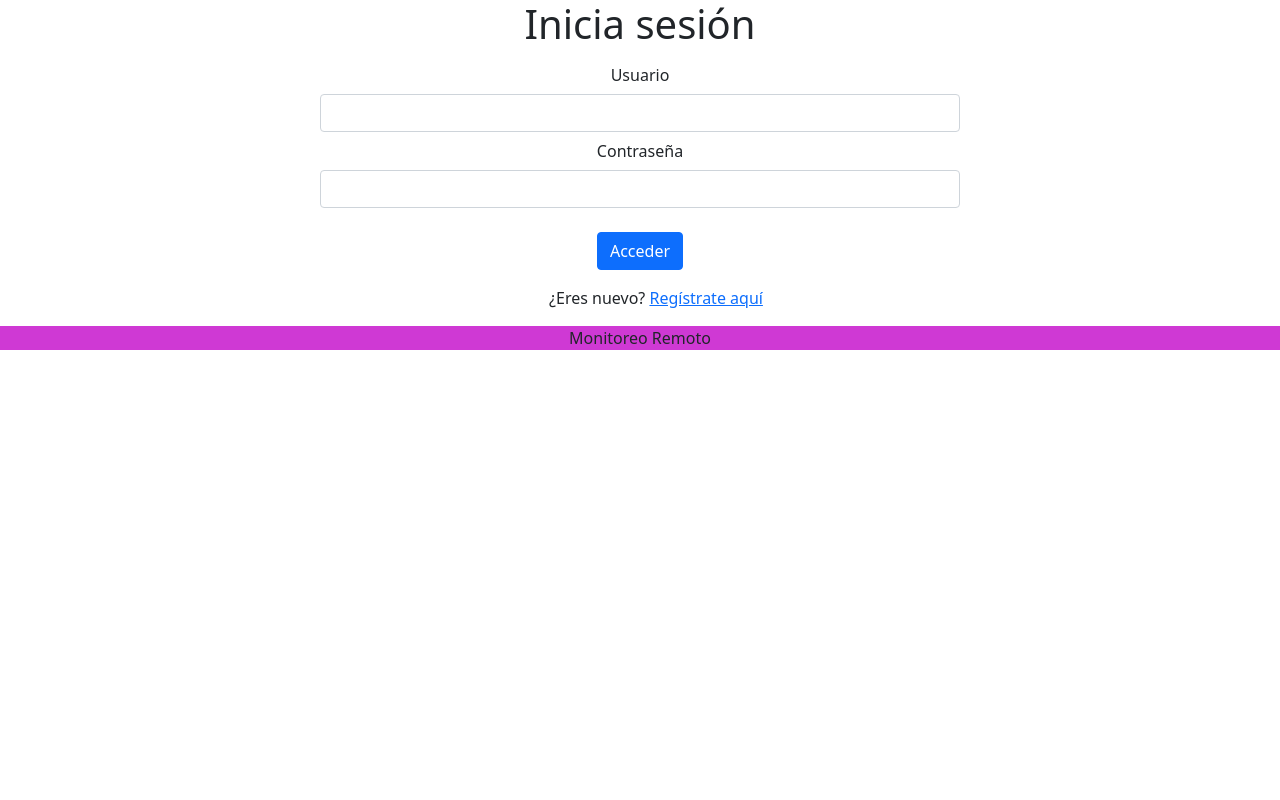
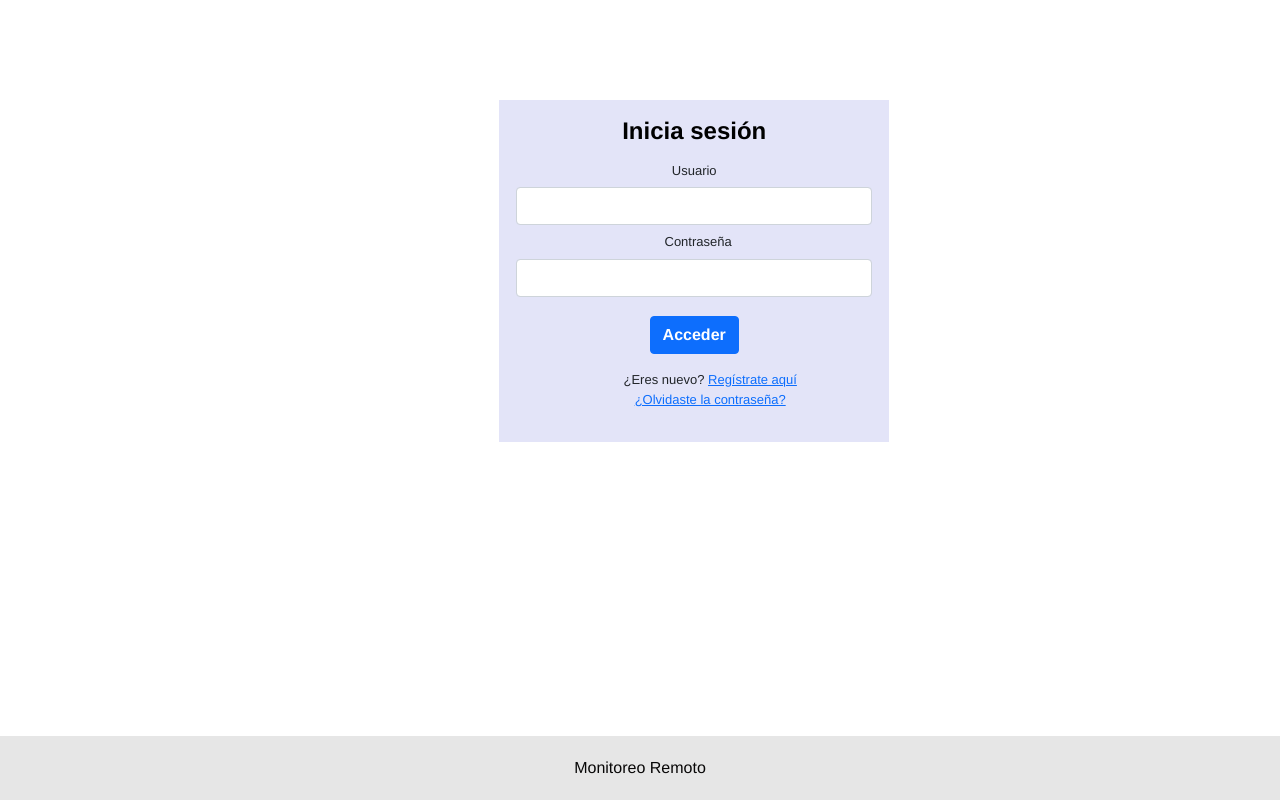
Before and after one commit to jaquelinepvla/MonitoreoApp, a Flask app: page / in a window 1280 px wide. Run offline with Flask 2, Linux system fonts and the light colour scheme; some libraries are stand-ins or nearby versions.

Commit message:
Se modifico y agrego funcionalidad a la GUI Se agregaron mensajes flash y se cambiaron algunos componentes.

```diff
--- a/Capa_dominio/Validaciones.py
+++ b/Capa_dominio/Validaciones.py
@@ -1,19 +1,32 @@
+import email
 from flask_wtf import FlaskForm
-from wtforms import Form, StringField, SelectField, SubmitField, PasswordField, BooleanField
-from wtforms import validators
-from wtforms.validators import InputRequired, DataRequired, Email, Length, EqualTo
-import email_validator
+from wtforms import  StringField, SubmitField, PasswordField, EmailField
+from wtforms.validators import InputRequired, Email, Length, equal_to
+
 
 class registro_val(FlaskForm):
-    nombre = StringField('Nombre', validators= [InputRequired('Favor de insertar su nombre completo'), Length(min=5, max=50)])
-    email = StringField('Email', validators=[InputRequired(), Email('Favor de incertar un correo valido'), Length(min=5, max=20)])
-    usuario = StringField('Usuario', validators=[InputRequired('Favor de insertar un nombre de usuario valido'), Length(min=5, max=20)])
+
+    nombre = StringField('Nombre', validators= [InputRequired(), Length(min=6, max=50)])
+    email = EmailField('Correo electrónico', validators=[InputRequired(), Email(), Length(min=10, max=50)])
+    usuario = StringField('Usuario', validators=[InputRequired(), Length(min=6, max=20)])
     contrasena = PasswordField('Contraseña', validators =[InputRequired(), Length(min=5, max=20)])
     enviar = SubmitField('Registrarse')
 
 
 class acceso_val(FlaskForm):
-    usuario = StringField('Usuario', validators=[InputRequired('Favor de insertar un nombre de usuario valido'), Length(min=5, max=20)])
-    contrasena = PasswordField('Contraseña', validators =[InputRequired(), Length(min=5, max=20)])
-    #recordarme= BooleanField('Recordarme')
+
+    usuario = StringField('Usuario')
+    contrasena = PasswordField('Contraseña')
     acceder = SubmitField('Acceder')
+
+class contrasena_val(FlaskForm):
+
+    email = EmailField('Correo electrónico', validators=[InputRequired(), Email(), Length(min=10, max=50)])
+    contrasena = PasswordField('Nueva contraseña', validators=[InputRequired(), Length(min=5, max=20)])
+    confirmacion = PasswordField('Confirmar contraseña')
+    restablecer = SubmitField('Restablecer')
+
+class email_val(FlaskForm):
+
+    email = EmailField('Correo electrónico', validators=[InputRequired(), Email(), Length(min=10, max=50)])
+    enviar = SubmitField('Enviar')
--- a/Capa_dominio/main.py
+++ b/Capa_dominio/main.py
@@ -1,6 +1,9 @@
-
+import email
+import numpy as np
 from flask import Flask, request, render_template
-from flask import redirect, url_for
+from flask import redirect, url_for, flash
+#from Usuarios import get_by_id
+from Validaciones import contrasena_val, email_val
 from Prediccion import actualizacion_prediccion
 from Prediccion import prediccion_temp
 from Usuarios import Usuario
@@ -10,6 +13,8 @@ from Validaciones import acceso_val, registro_val
 from flask_socketio import SocketIO
 from flask_mail import Mail, Message
 import json
+#from flask_login import LoginManager, login_user, logout_user, login_required
+
 
 app = Flask(__name__)
 app.config['SECRET_KEY'] = '\xa6\x8b\xafF\xee\x81\xaa\x0e\xb8/\xd4H\xdb\xff\x9b\x19g+sM\x8dQ\xda\x05'
@@ -21,9 +26,8 @@ app.config['MAIL_DEFAULT_SENDER']= 'monitoreoapp.service@gmail.com'
 app.config['MAIL_USE_TLS']=True
 
 mail= Mail(app)
-
+#login_manager_app=LoginManager(app)
 socketio = SocketIO(app)
-
 
 @socketio.on('connect')
 def connect():
@@ -50,12 +54,24 @@ def mensaje(resultado):
 		with mail.connect() as conn:
 			subj = "Alerta"
 			msg = Message(recipients=consulta_email(),  subject=subj)
-			msg.html =(f'<b>Se han detectado valores fuera de rango</b><br><br>{r}<br><b> <br>Consulta más información </b><A HREF="http://192.168.1.16:8000">aquí. </A>')
+			msg.html =(f'<b>Se han detectado valores fuera de rango</b><br><br>{r}<br><b> <br>Consulta más información </b><A HREF="http://192.168.1.11:8000/">aquí.</A>')
 			conn.send(msg)
+
+def mensaje_contrasena(destinatario):
+
+	with mail.connect() as conn:
+		subj = "Restablecer contraseña"
+		msg = Message(recipients=destinatario,  subject=subj)
+		msg.html =('Has solicitado restablecer la contraseña de tu cuenta de MonitoreoApp. Ingresa <A HREF="http://192.168.1.11:8000/Restablecer_contrasena">aquí </A>para continuar.')
+		conn.send(msg)
 
 @socketio.on('disconnect')
 def disconnect():
     print('Client disconnected')
+'''
+@login_manager_app.user_loader
+def load_user(id):
+	return get_by_id(id)'''
 
 @app.route("/", methods=['POST', 'GET'])
 def acceder():
@@ -65,11 +81,15 @@ def acceder():
 	if request.method == 'POST':
 		usuario = form.usuario.data
 		contrasena = form.contrasena.data
-		u = Usuario('', '', usuario, contrasena)
+		u = Usuario('','', '', usuario, contrasena)
 		acceso = u.acceso()
-		if acceso == True:
+		#user=u.get_id()
+		#print (user)
+		if  acceso == True:
+			#login_user(u)
 			return redirect(url_for('monitoreo'))
 		else: print('Acceso incorrecto')
+		flash('¡Acceso incorrecto! verifique que le usuario y la contraseña coincidan')
 
 	return render_template('index.html', form=form)
 
@@ -82,18 +102,50 @@ def registrar():
 		usuario = form.usuario.data.lower()
 		contrasena = form.contrasena.data
 
-		u = Usuario(nombre, email, usuario, contrasena)
+		u = Usuario('', nombre, email, usuario, contrasena)
 		registro = u.registro()
 
 		if registro == True:
 			return redirect(url_for('acceder'))
 		else:
 			print ('El nombre de usuario o el email ya se han registrado')
+			flash('El nombre de usuario o email ya han sido registrados')
 			return render_template('Registro.html', form=form)
 
 	return render_template('Registro.html', form=form)
 
-#variable registro
+@app.route('/Restablecer_contrasena', methods = ['POST', 'GET'])
+def formulario_contrasena():
+	form = contrasena_val()
+	if request.method =='POST':
+		email= form.email.data
+		contrasena=form.contrasena.data
+		nueva_contrasena = form.confirmacion.data
+		if nueva_contrasena == contrasena:
+			u=Usuario('', '', email, '', contrasena)
+			u.actualizar_contrasena()
+			flash('La contraseña fue restablecida')
+			return redirect(url_for('acceder'))
+		else:
+			flash('Las contraseñas no coinciden')
+	return render_template('Restablecer_contrasena.html', form=form)
+
+@app.route('/Cambio_de_contraseña', methods = ['POST', 'GET'])
+def restablecer_contrasena():
+	form = email_val()
+	if request.method =='POST':
+		destinatario=[]
+		email= form.email.data
+		u=Usuario('', '', email, '', '')
+		destinatario.append(email)
+		print(destinatario)
+
+		if u.verificar_email():
+			mensaje_contrasena(destinatario)
+			flash('Se ha enviado un mensaje a tu correo electronico con el link para restablecer la contraseña')
+		else:
+			flash('El correo proporcionado no se encuentra registrado en el sistema')
+	return render_template('Cambio_de_contraseña.html', form=form)
 
 
 @app.route('/Monitoreo/',  methods=['POST', 'GET'])
@@ -101,32 +153,41 @@ def monitoreo():
 	registro = actualizacion()
 	return render_template('Monitoreo.html', registro=registro)
 
+@app.route('/Prediccion/',  methods=['POST', 'GET'])
+def predecir():
+	registro = actualizacion_prediccion()
+	return render_template('Prediccion.html', registro= registro)
+
 @app.route('/datos/', methods=['POST', 'GET'])
 def graficar():
 	registro = actualizacion()
+	print(registro)
 	o =[]
 	t = []
 	h = []
 	f=[]
-	#datos = actualizacion()
 
 	for dato in registro:
 		o.append(dato[1])
 		t.append(dato[2])
 		h.append(dato[4].strftime('%H:%M:%S'))
 		f.append(dato[3].strftime('%d/%m/%Y'))
+	#Ordenar arreglos de forma ascendente
+	print(o, t)
+	o_reverse= o[::-1]
+	t_reverse= t[::-1]
+	h_reverse= h[::-1]
+
 	data = {
-	"oxigeno": o,
-	"temperatura": t,
-	"hora": h,
+	"oxigeno": o_reverse,
+	"temperatura": t_reverse,
+	"hora": h_reverse,
 	"fecha": f
     }
 	#prediccion_temp()
 	return data
 
-@app.route('/Prediccion/',  methods=['POST', 'GET'])
-def predecir():
-	return render_template('Prediccion.html')
+
 
 @app.route('/predecir/', methods=['POST', 'GET'])
 def graficar_prediccion():
@@ -142,16 +203,20 @@ def graficar_prediccion():
 		t.append(dato[2])
 		h.append(dato[4].strftime('%H:%M:%S'))
 		f.append(dato[3].strftime('%d/%m/%Y'))
+	o_reverse= o[::-1]
+	t_reverse= t[::-1]
+	h_reverse= h[::-1]
 	data = {
-	"oxigeno": o,
-	"temperatura": t,
-	"hora": h,
+	"oxigeno": o_reverse,
+	"temperatura": t_reverse,
+	"hora": h_reverse,
 	"fecha": f
     }
 	#prediccion_temp()
 	return data
 
+
 if __name__ == "__main__":
 	#debug=True para no tener que estar reiniciando el servidor cada que se actualice algo
-	 socketio.run(app, host="192.168.1.16", port=8000, debug=True)
+	 socketio.run(app, host="192.168.1.11", port=8000, debug=True)
     #app.run(debug=True)
--- a/Capa_dominio/static/css/styles.css
+++ b/Capa_dominio/static/css/styles.css
@@ -1,19 +1,56 @@
-#content{
-    width: 1212px;
-    min-height: 930px;
-    margin: 0 auto;
-    margin-bottom: 30px;
-    margin-top: 40px;
+*{
+    margin: 0px;
+    padding: 0px;
+    font-family: helvetica;
+    text-decoration: none;
 }
-#footer{
-    width: 1250px;
-    background-color: #ecb7ec;
-    border: 1px solid #ecb7ec;
-    color: #ecb7ec;
+
+body{
+    display: grid;
+    min-height: 100vh;
+    grid-template-rows: auto 1fr auto;
+    position: relative;
+}
+footer{
+    width: 100%;
+    background-color: rgb(230, 230, 230);
+    color: #080707;
     text-align: center;
     margin: 0 auto;
     padding-top: 20px;
     padding-bottom: 20px;
-    box-shadow: 0px opx 20px gray
+    box-shadow: 0px opx 20px rgb(160, 209, 233);
 
 }
+
+.formularios{
+    max-width: 30em;
+    padding: 1.3em;
+    background-color: #e3e4f8;
+    border-radius: 0.5 em;
+    font-size: small;
+    top: 100px;
+    position: absolute;
+    left: 39%;
+    width: 40%;
+
+}
+
+.container-fluid{
+    background-color: #284469;
+
+}
+.navbar-toggler{
+    background-color: #284469;
+}
+.navbar-brand{
+    font-family: Calisto MT;
+    font-weight: bold;
+
+}
+
+.alert alert-warning alert-dismissible{
+    width: 100%;
+    height: 20%;
+    position: absolute;
+}
--- a/Capa_dominio/templates/index.html
+++ b/Capa_dominio/templates/index.html
@@ -7,23 +7,28 @@
 <!-- Indicamos que content sera el bloque que usara
 Tambien se pueden crear includes (una carpeta con otros archivos html en dónde se encuentre esta funcionalidad separada - revisar el ultimo video de la sección 45 del cursox)
 -->
-{% block content %}
-  <CENTER><h1>Inicia sesión</h1>
-  <form action= "" method="POST" style="width: 50%;">
-
+{% block content_tabla %}
+<CENTER>
+  <form action= "" method="POST" class="formularios">
+    <h3 class="display-5 text-center"  style="color: rgb(0, 0, 0); font-weight: bold; font-size: 18pt;">Inicia sesión</h3>
     {{form.usuario.label(class="col-sm-2 col-form-label")}}
     {{form.usuario(class="form-control")}}
 
     {{form.contrasena.label(class="col-sm-2 col-form-label")}}
     {{form.contrasena(class="form-control")}}
     <br/>
-    {{form.acceder(class="btn btn-primary mb-3")}}
+
+    {{form.acceder(class="btn btn-primary mb-3", style="font-weight: bold;")}}
+
+    <ul>
+
+      ¿Eres nuevo? <a href="{{ url_for('registrar')}}">Regístrate aquí</a>
+      <br/>
+      <a href="{{ url_for('restablecer_contrasena')}}">¿Olvidaste la contraseña?</a>
+
+      </ul> </CENTER>
 
     </form>
-    <ul>
 
-    ¿Eres nuevo? <a href="{{ url_for('registrar')}}">Regístrate aquí</a>
-
-    </ul> </CENTER>
 
 {% endblock %}
--- a/Capa_dominio/templates/layout.html
+++ b/Capa_dominio/templates/layout.html
@@ -1,6 +1,7 @@
 <!doctype html>
 <html lang="en">
   <head>
+    <link rel="stylesheet" href="{{ url_for('static', filename='css/styles.css') }}" />
     <!-- Required meta tags -->
     <meta charset="utf-8">
     <meta name="viewport" content="width=device-width, initial-scale=1">
@@ -15,10 +16,23 @@
    <!---------jquery----------->
 
     <script src="https://cdnjs.cloudflare.com/ajax/libs/jquery/3.6.0/jquery.min.js" integrity="sha512-894YE6QWD5I59HgZOGReFYm4dnWc1Qt5NtvYSaNcOP+u1T9qYdvdihz0PPSiiqn/+/3e7Jo4EaG7TubfWGUrMQ==" crossorigin="anonymous" referrerpolicy="no-referrer"></script>
+  </head>
+
+
   <body>
+    {% with messages = get_flashed_messages() %}
+        {% if messages %}
+        {% for message in messages %}
+        <div class="alert alert-warning alert-dismissible" role="alert">
+          {{message}}
+          <button type="button" class="btn-close" data-bs-dismiss="alert" aria-label="close"></button>
+            {%endfor%}
+          {%endif%}
+        {%endwith%}
+        </div>
 
-    <section>
-      <section id="Menu">
+
+    <section id="Menu">
         <div class="box">
           {% block Menu %}
 
@@ -26,11 +40,11 @@
       </div>
     </section>
 
-    <section id="content">
+    <section id="content_tabla" >
 
 
         <div class="box">
-            {% block content %}
+            {% block content_tabla %}
 
 
             {% endblock %}
@@ -38,9 +52,21 @@
 
     </section>
 
+    <section id="content_graficos">
 
-    <footer style=" background-color: #cf39d4">
-        <CENTER>Monitoreo Remoto</CENTER>
+
+      <div class="box">
+          {% block content_graficos %}
+
+
+          {% endblock %}
+      </div>
+
+  </section>
+
+
+    <footer>
+        <CENTER> Monitoreo Remoto </CENTER>
     </footer>
 
     <!-- Optional JavaScript; choose one of the two! -->
```
Also changed, not shown: Capa_dominio/templates/Monitoreo.html (+12 -7 lines), Capa_dominio/templates/Prediccion.html (+46 -14 lines), Capa_dominio/templates/Registro.html (+6 -4 lines).
